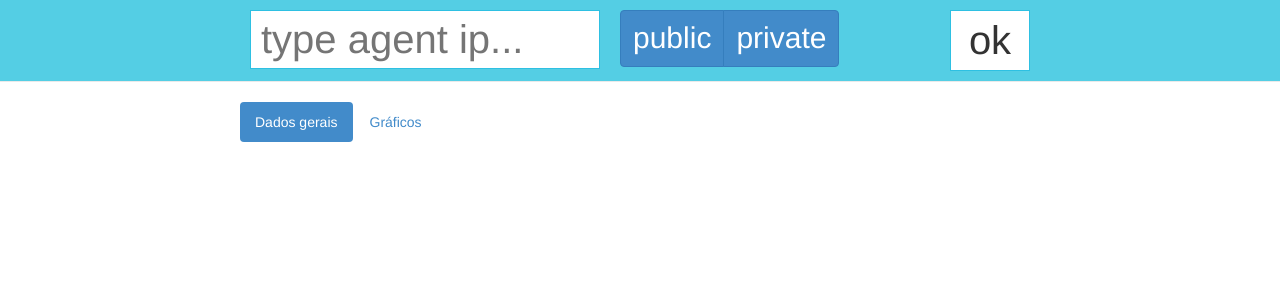
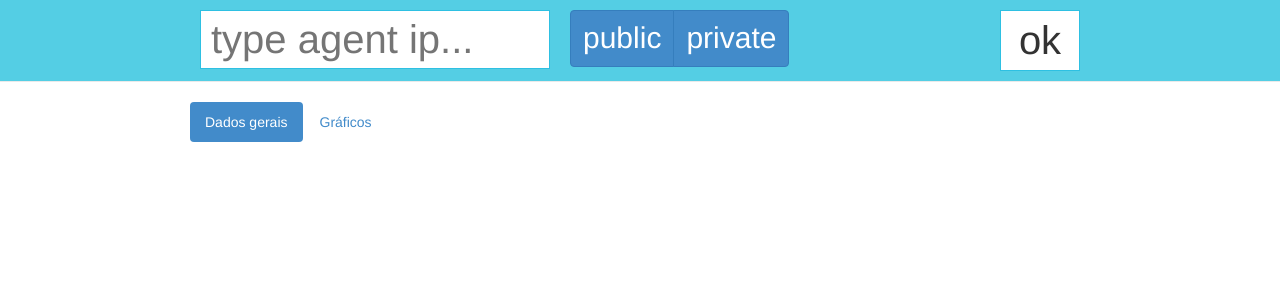
Before and after one commit to AlTavares/nodejs-snmp, a Node server app: page / in a window 1280 px wide. Shown: the top 300 px of the page. Run offline with Node 20, Linux system fonts and the light colour scheme; some libraries are stand-ins or nearby versions.

Commit message:
create default template for layout

```diff
--- a/public/stylesheets/skin.css
+++ b/public/stylesheets/skin.css
@@ -14,7 +14,7 @@ header {
 }
 header .box {
   margin: 0 auto;
-  width: 800px;
+  width: 900px;
 }
 header .box .field {
   float: left;
@@ -39,14 +39,25 @@ header .box .field.last {
   float: right;
 }
 section {
-  width: 800px;
+  width: 100%;
+  float: left;
   margin: 0 auto;
 }
 section nav {
-  margin-top: 20px;
-  float: left;
+  margin: 20px auto;
+  width: 900px;
+}
+section article {
+  width: 900px;
+  margin: 0 auto;
 }
 footer {
   width: 100%;
   height: 200px;
 }
+.center {
+  text-align: center;
+}
+.thumbnail {
+  text-align: center;
+}
--- a/public/stylesheets/skin.styl
+++ b/public/stylesheets/skin.styl
@@ -14,7 +14,7 @@ header
 header
   .box
     margin: 0 auto
-    width: 800px
+    width: 900px
 
 header
   .box
@@ -48,14 +48,26 @@ header
       float: right
 
 section
-  width: 800px
+  width: 100%
+  float: left
   margin: 0 auto
 
 section
   nav
-    margin-top: 20px
-    float: left
+    margin: 20px auto
+    width: 900px
+
+section
+  article
+    width:900px
+    margin:0 auto
 
 footer
   width: 100%
   height: 200px
+
+.center
+  text-align: center
+
+.thumbnail
+  text-align: center
--- /dev/null
+++ b/views/includes/basic-info.jade
@@ -0,0 +1,10 @@
+.row
+  mixin box-basic-info(name, oid, description, value)
+    .col-sm-6.col-md-4
+      .thumbnail
+        .caption
+          h3.center #{name}
+          h6.center #{oid}
+          p #{description}
+          h2
+            strong #{value}
--- a/views/index.jade
+++ b/views/index.jade
@@ -1,5 +1,6 @@
 extends layout
 block content
-
-
-p asd
+  .basic-info
+    include includes/basic-info.jade
+    box-basic-info("dasd", "sad")
+  .charts
```
